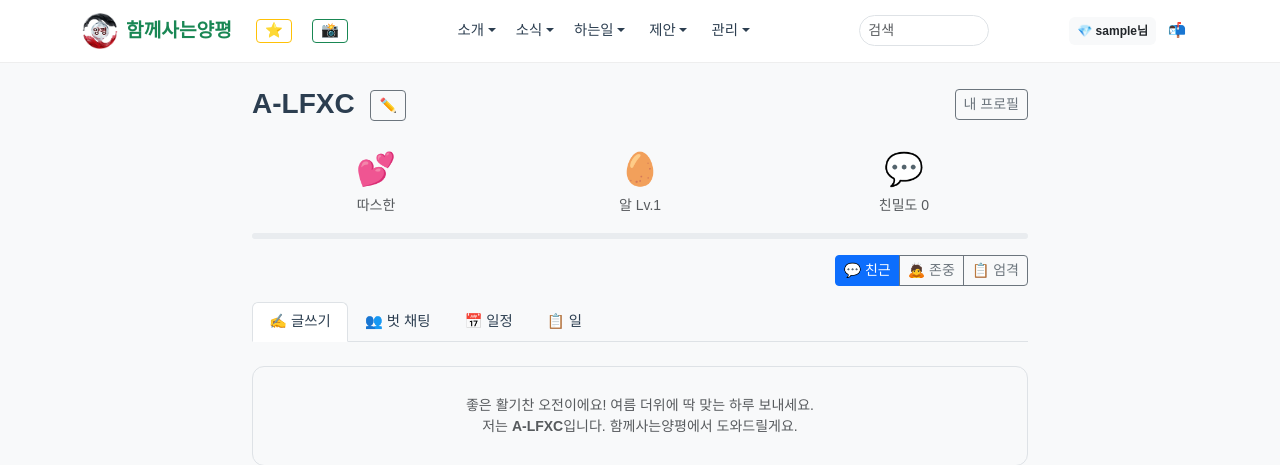
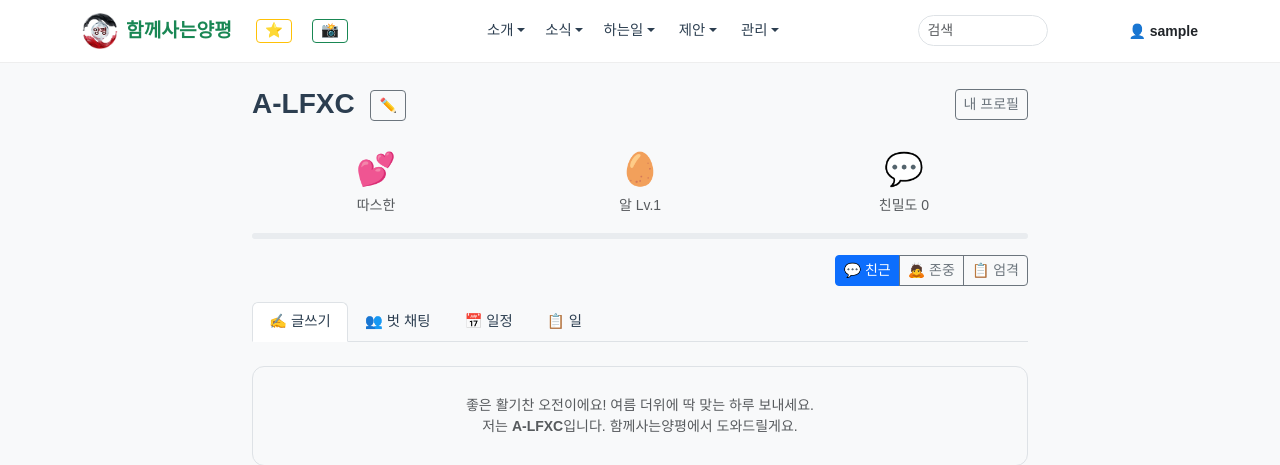
Before and after one commit to laondol/unocum, a Flask app: page /user/my in a window 1280 px wide. Shown: the top 465 px of the page. Run offline with Flask 3, Linux system fonts and the light colour scheme; the visitor is signed in with stand-in values (Sample User, id 1); data comes from the database, SQL or seed files in the repository; data that the repository does not hold is empty; parts of the project's set-up code (start-up, migrations or seed data) failed here and were passed over; some libraries are stand-ins or nearby versions; some web fonts are replaced.

Commit message:
탑블럭 우측 회원이름 표시

```diff
--- a/templates/layout.html
+++ b/templates/layout.html
@@ -125,19 +125,8 @@
                     <li class="nav-spacer"></li>
 
                     {% if session.get('username') %}
-                    <li class="nav-item me-1">
-                        <a href="/user/{{ session.get('user_id') }}" class="badge bg-light text-dark p-2 text-decoration-none position-relative" title="내 프로필">
-                            💎 {{ session.get('username') }}님
-                            <span id="unreadBadge" class="position-absolute top-0 start-100 translate-middle badge rounded-pill bg-danger" style="display:none;font-size:0.6rem;"></span>
-                        </a>
-                    </li>
-                    <li class="nav-item me-1">
-                        <a class="nav-link px-2 position-relative" href="/message/inbox" title="쪽지">
-                            📬<span id="msgBadge" class="position-absolute top-0 start-100 translate-middle badge rounded-pill bg-danger" style="font-size:0.6rem;display:none;">0</span>
-                        </a>
-                    </li>
-                    <li class="nav-item me-1" {% if not has_friends %}style="display:none;"{% endif %}>
-                        <a class="nav-link px-2" href="/friends" title="벗 관리">👥</a>
+                    <li class="nav-item ms-auto">
+                        <a href="/user/{{ session.get('user_id') }}" class="text-decoration-none small fw-bold text-dark">👤 {{ session.get('username') }}</a>
                     </li>
                     {% else %}
                     <li class="nav-item me-1">
```
